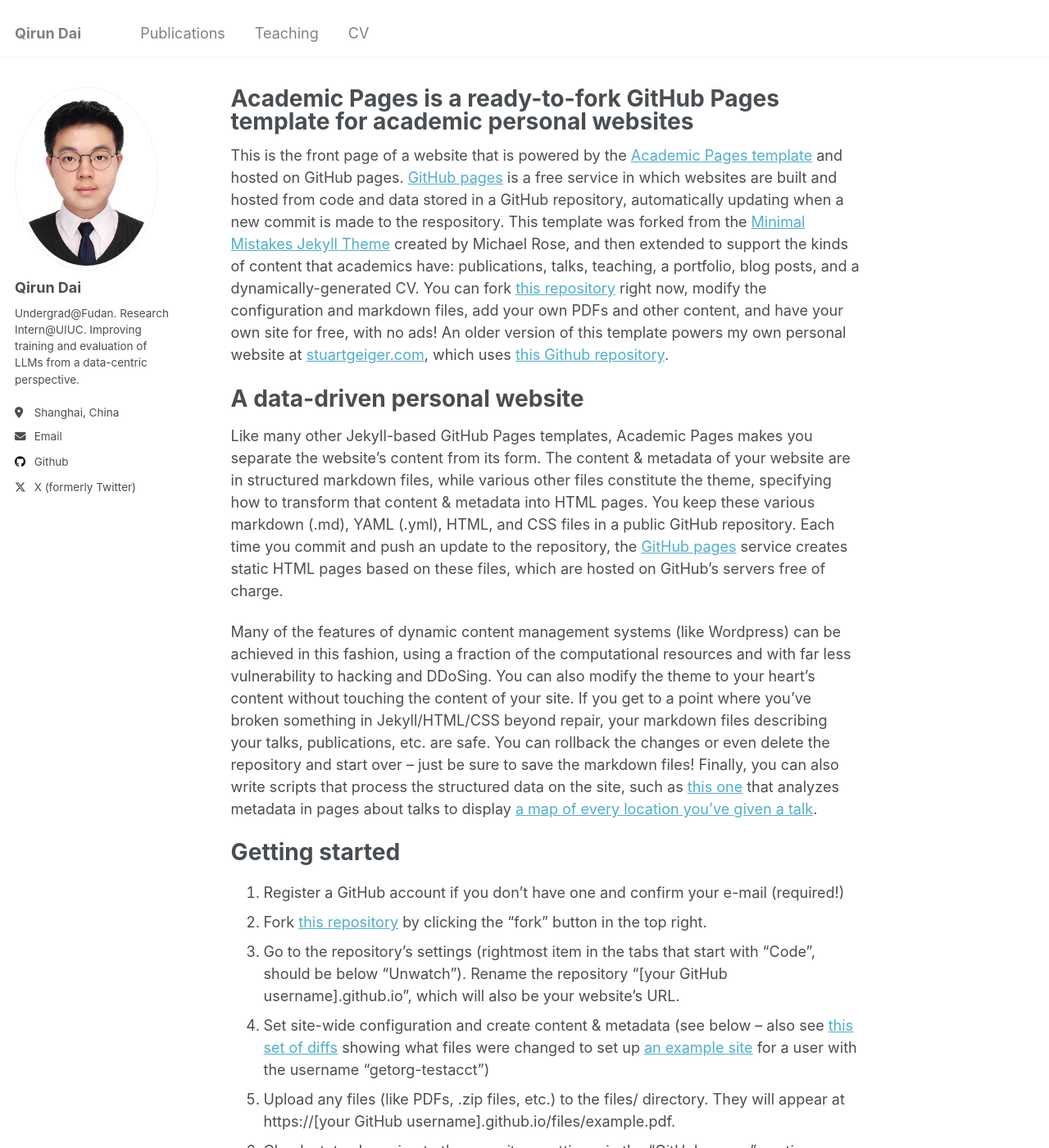
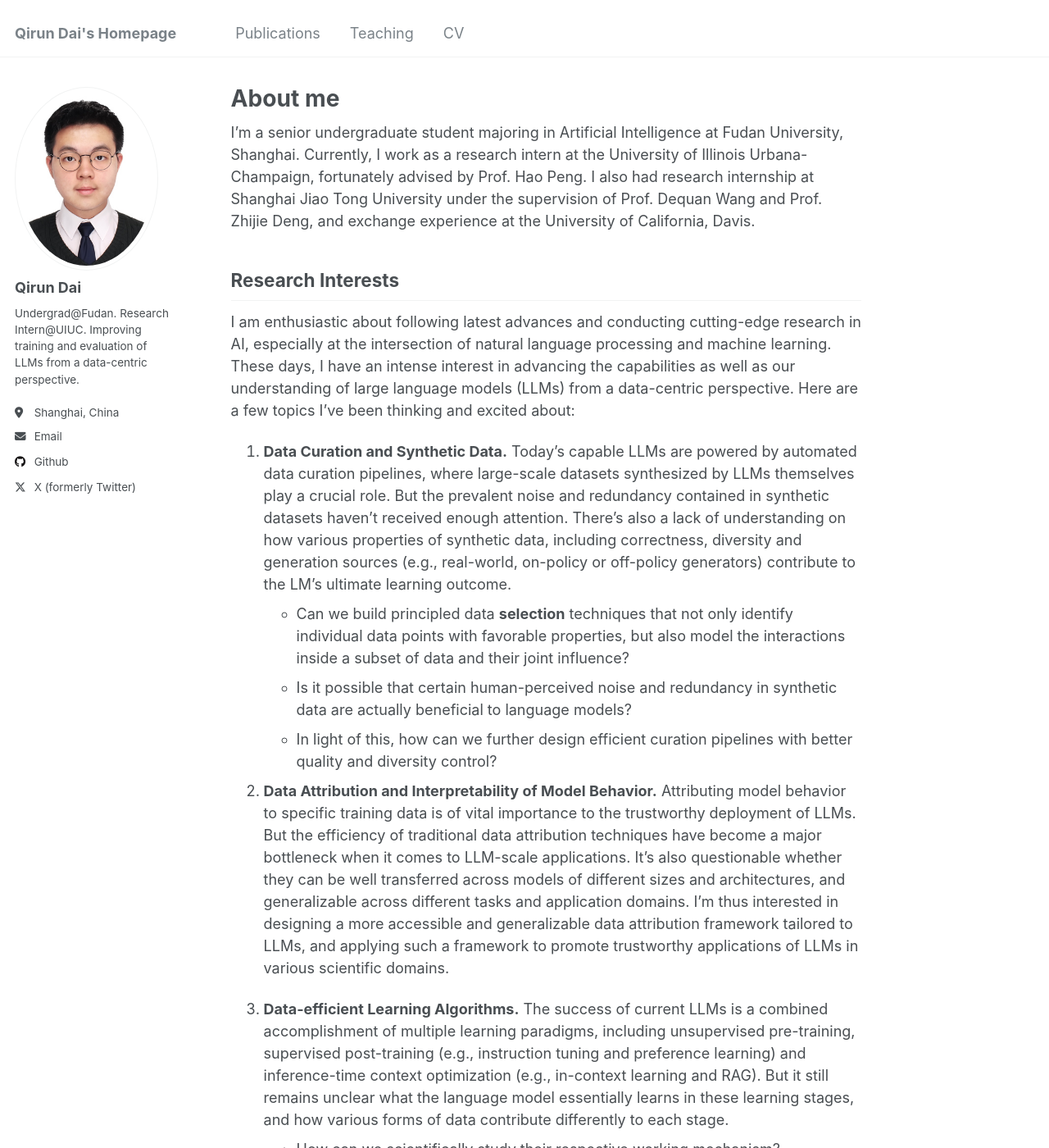
Before and after one commit to qrdai/qrdai.github.io, a Jekyll site: the page built from _pages/about.md, in a window 1280 px wide and 1400 px high. Shown: the whole window at 82% size. Built offline with Jekyll 4.4.1, drawn with Linux system fonts in a browser that asks for light colours; some of the changed text lies outside the part shown.

Commit message:
init about me, pub, teaching, cv

```diff
--- a/_config.yml
+++ b/_config.yml
@@ -8,7 +8,7 @@
 
 # Basic Site Settings
 locale                   : "en-US"
-title                    : "Qirun Dai"
+title                    : "Qirun Dai's Homepage"
 title_separator          : "-"
 name                     : &name "Qirun Dai"
 description              : &description "Undergrad@Fudan. Research Intern@UIUC. Improving training and evaluation of LLMs from a data-centric perspective."
--- a/_pages/about.md
+++ b/_pages/about.md
@@ -1,49 +1,38 @@
 ---
 permalink: /
-title: "Academic Pages is a ready-to-fork GitHub Pages template for academic personal websites"
+title: "About me"
 author_profile: true
 redirect_from:
   - /about/
   - /about.html
 ---
 
-This is the front page of a website that is powered by the [Academic Pages template](https://github.com/academicpages/academicpages.github.io) and hosted on GitHub pages. [GitHub pages](https://pages.github.com) is a free service in which websites are built and hosted from code and data stored in a GitHub repository, automatically updating when a new commit is made to the respository. This template was forked from the [Minimal Mistakes Jekyll Theme](https://mmistakes.github.io/minimal-mistakes/) created by Michael Rose, and then extended to support the kinds of content that academics have: publications, talks, teaching, a portfolio, blog posts, and a dynamically-generated CV. You can fork [this repository](https://github.com/academicpages/academicpages.github.io) right now, modify the configuration and markdown files, add your own PDFs and other content, and have your own site for free, with no ads! An older version of this template powers my own personal website at [stuartgeiger.com](http://stuartgeiger.com), which uses [this Github repository](https://github.com/staeiou/staeiou.github.io).
+I’m a senior undergraduate student majoring in Artificial Intelligence at Fudan University, Shanghai. Currently, I work as a research intern at the University of Illinois Urbana-Champaign, fortunately advised by Prof. Hao Peng. I also had research internship at Shanghai Jiao Tong University under the supervision of Prof. Dequan Wang and Prof. Zhijie Deng, and exchange experience at the University of California, Davis.
 
-A data-driven personal website
-======
-Like many other Jekyll-based GitHub Pages templates, Academic Pages makes you separate the website's content from its form. The content & metadata of your website are in structured markdown files, while various other files constitute the theme, specifying how to transform that content & metadata into HTML pages. You keep these various markdown (.md), YAML (.yml), HTML, and CSS files in a public GitHub repository. Each time you commit and push an update to the repository, the [GitHub pages](https://pages.github.com/) service creates static HTML pages based on these files, which are hosted on GitHub's servers free of charge.
 
-Many of the features of dynamic content management systems (like Wordpress) can be achieved in this fashion, using a fraction of the computational resources and with far less vulnerability to hacking and DDoSing. You can also modify the theme to your heart's content without touching the content of your site. If you get to a point where you've broken something in Jekyll/HTML/CSS beyond repair, your markdown files describing your talks, publications, etc. are safe. You can rollback the changes or even delete the repository and start over -- just be sure to save the markdown files! Finally, you can also write scripts that process the structured data on the site, such as [this one](https://github.com/academicpages/academicpages.github.io/blob/master/talkmap.ipynb) that analyzes metadata in pages about talks to display [a map of every location you've given a talk](https://academicpages.github.io/talkmap.html).
+## Research Interests
+I am enthusiastic about following latest advances and conducting cutting-edge research in AI, especially at the intersection of natural language processing and machine learning. These days, I have an intense interest in advancing the capabilities as well as our understanding of large language models (LLMs) from a data-centric perspective. Here are a few topics I’ve been thinking and excited about:
 
-Getting started
-======
-1. Register a GitHub account if you don't have one and confirm your e-mail (required!)
-1. Fork [this repository](https://github.com/academicpages/academicpages.github.io) by clicking the "fork" button in the top right.
-1. Go to the repository's settings (rightmost item in the tabs that start with "Code", should be below "Unwatch"). Rename the repository "[your GitHub username].github.io", which will also be your website's URL.
-1. Set site-wide configuration and create content & metadata (see below -- also see [this set of diffs](http://archive.is/3TPas) showing what files were changed to set up [an example site](https://getorg-testacct.github.io) for a user with the username "getorg-testacct")
-1. Upload any files (like PDFs, .zip files, etc.) to the files/ directory. They will appear at https://[your GitHub username].github.io/files/example.pdf.
-1. Check status by going to the repository settings, in the "GitHub pages" section
 
-Site-wide configuration
-------
-The main configuration file for the site is in the base directory in [_config.yml](https://github.com/academicpages/academicpages.github.io/blob/master/_config.yml), which defines the content in the sidebars and other site-wide features. You will need to replace the default variables with ones about yourself and your site's github repository. The configuration file for the top menu is in [_data/navigation.yml](https://github.com/academicpages/academicpages.github.io/blob/master/_data/navigation.yml). For example, if you don't have a portfolio or blog posts, you can remove those items from that navigation.yml file to remove them from the header.
+1. **Data Curation and Synthetic Data.**
+Today’s capable LLMs are powered by automated data curation pipelines, where large-scale datasets synthesized by LLMs themselves play a crucial role. But the prevalent noise and redundancy contained in synthetic datasets haven’t received enough attention. There’s also a lack of understanding on how various properties of synthetic data, including correctness, diversity and generation sources (e.g., real-world, on-policy or off-policy generators) contribute to the LM’s ultimate learning outcome.
+   - Can we build principled data **selection** techniques that not only identify individual data points with favorable properties, but also model the interactions inside a subset of data and their joint influence?
+   - Is it possible that certain human-perceived noise and redundancy in synthetic data are actually beneficial to language models?
+   - In light of this, how can we further design efficient curation pipelines with better quality and diversity control?
 
-Create content & metadata
-------
-For site content, there is one markdown file for each type of content, which are stored in directories like _publications, _talks, _posts, _teaching, or _pages. For example, each talk is a markdown file in the [_talks directory](https://github.com/academicpages/academicpages.github.io/tree/master/_talks). At the top of each markdown file is structured data in YAML about the talk, which the theme will parse to do lots of cool stuff. The same structured data about a talk is used to generate the list of talks on the [Talks page](https://academicpages.github.io/talks), each [individual page](https://academicpages.github.io/talks/2012-03-01-talk-1) for specific talks, the talks section for the [CV page](https://academicpages.github.io/cv), and the [map of places you've given a talk](https://academicpages.github.io/talkmap.html) (if you run this [python file](https://github.com/academicpages/academicpages.github.io/blob/master/talkmap.py) or [Jupyter notebook](https://github.com/academicpages/academicpages.github.io/blob/master/talkmap.ipynb), which creates the HTML for the map based on the contents of the _talks directory).
 
-**Markdown generator**
+2. **Data Attribution and Interpretability of Model Behavior.**
+Attributing model behavior to specific training data is of vital importance to the trustworthy deployment of LLMs.  But the efficiency of traditional data attribution techniques have become a major bottleneck when it comes to LLM-scale applications. It’s also questionable whether they can be well transferred across models of different sizes and architectures, and generalizable across different tasks and application domains. I’m thus interested in designing a more accessible and generalizable data attribution framework tailored to LLMs, and applying such a framework to promote trustworthy applications of LLMs in various scientific domains.
 
-I have also created [a set of Jupyter notebooks](https://github.com/academicpages/academicpages.github.io/tree/master/markdown_generator
-) that converts a CSV containing structured data about talks or presentations into individual markdown files that will be properly formatted for the Academic Pages template. The sample CSVs in that directory are the ones I used to create my own personal website at stuartgeiger.com. My usual workflow is that I keep a spreadsheet of my publications and talks, then run the code in these notebooks to generate the markdown files, then commit and push them to the GitHub repository.
 
-How to edit your site's GitHub repository
-------
-Many people use a git client to create files on their local computer and then push them to GitHub's servers. If you are not familiar with git, you can directly edit these configuration and markdown files directly in the github.com interface. Navigate to a file (like [this one](https://github.com/academicpages/academicpages.github.io/blob/master/_talks/2012-03-01-talk-1.md) and click the pencil icon in the top right of the content preview (to the right of the "Raw | Blame | History" buttons). You can delete a file by clicking the trashcan icon to the right of the pencil icon. You can also create new files or upload files by navigating to a directory and clicking the "Create new file" or "Upload files" buttons.
+3. **Data-efficient Learning Algorithms.**
+The success of current LLMs is a combined accomplishment of multiple learning paradigms, including unsupervised pre-training, supervised post-training (e.g., instruction tuning and preference learning) and inference-time context optimization (e.g., in-context learning and RAG). But it still remains unclear what the language model essentially learns in these learning stages, and how various forms of data contribute differently to each stage.
+   - How can we scientifically study their respective working mechanism?
+   - What are the shared and exclusive characteristics of “good” data for different stages?
+   - Can we build algorithms that can utilize data more efficiently given the specific mechanism of each learning stage?
 
-Example: editing a markdown file for a talk
-![Editing a markdown file for a talk](/images/editing-talk.png)
 
-For more info
-------
-More info about configuring Academic Pages can be found in [the guide](https://academicpages.github.io/markdown/). The [guides for the Minimal Mistakes theme](https://mmistakes.github.io/minimal-mistakes/docs/configuration/) (which this theme was forked from) might also be helpful.
+4. **Datasets for trustworthy and efficient evaluation.**
+What cannot be measured, cannot be improved. I aim to improve the evaluation of LLM capabilities from both the perspective of trustworthiness and efficiency.
+   - How can we improve the robustness of the same evaluation pipeline across different models and hardware conditions? And how well do current evaluation methods truly reflect the LLM’s performance on the capabilities they benchmark?
+   - There’s also a trade-off between trustworthy and efficient evaluation. Can we maintain the robustness of evaluation results while reducing the cost of exhaustive runs, possibly by removing noisy and over-represented samples in evaluation datasets?
```
Also changed, not shown: _pages/publications.md (added, +6 -0 lines), _pages/teaching.md (added, +6 -0 lines), _pages/publications_old.html (renamed from _pages/publications.html), _pages/teaching_old.html (renamed from _pages/teaching.html).
